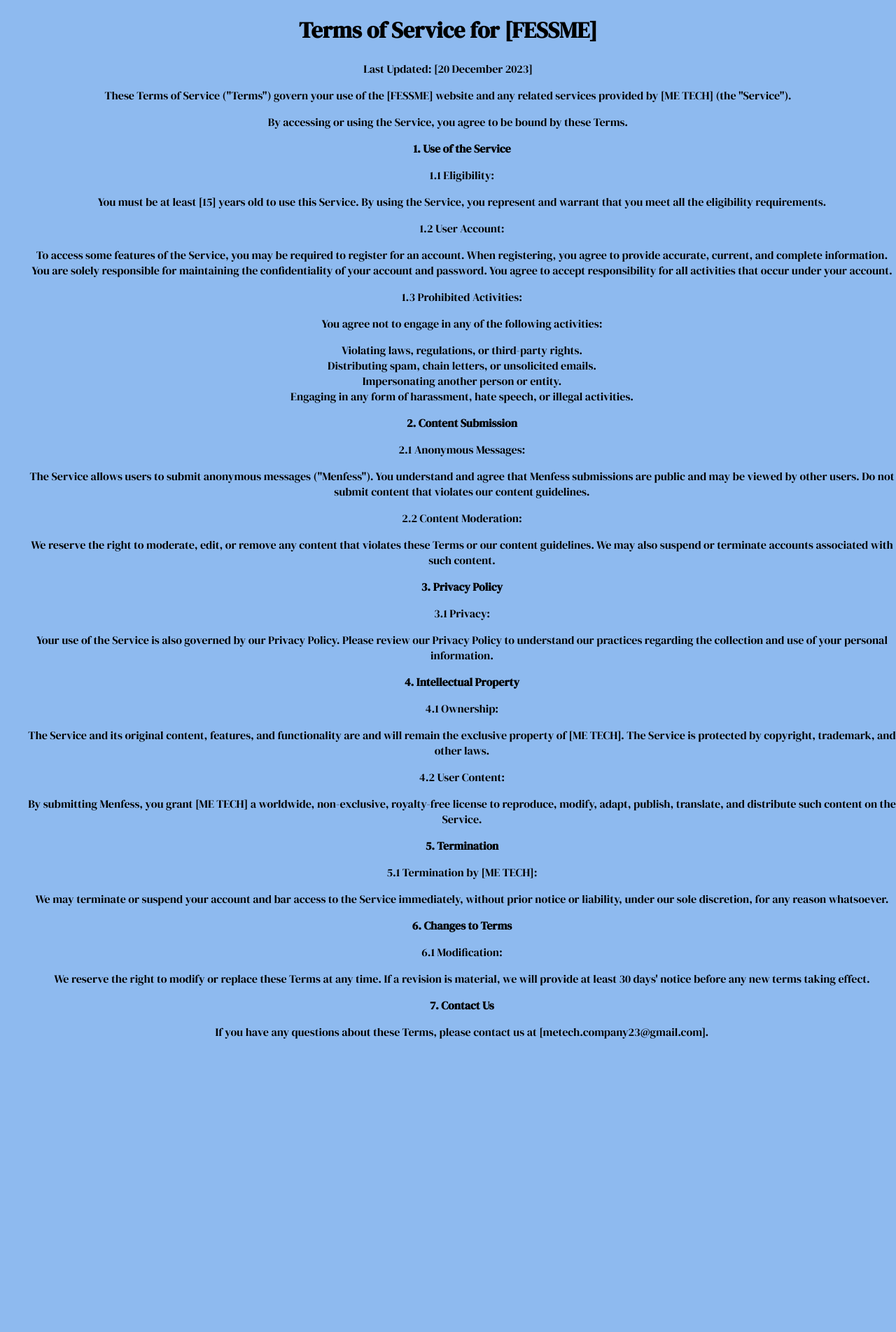
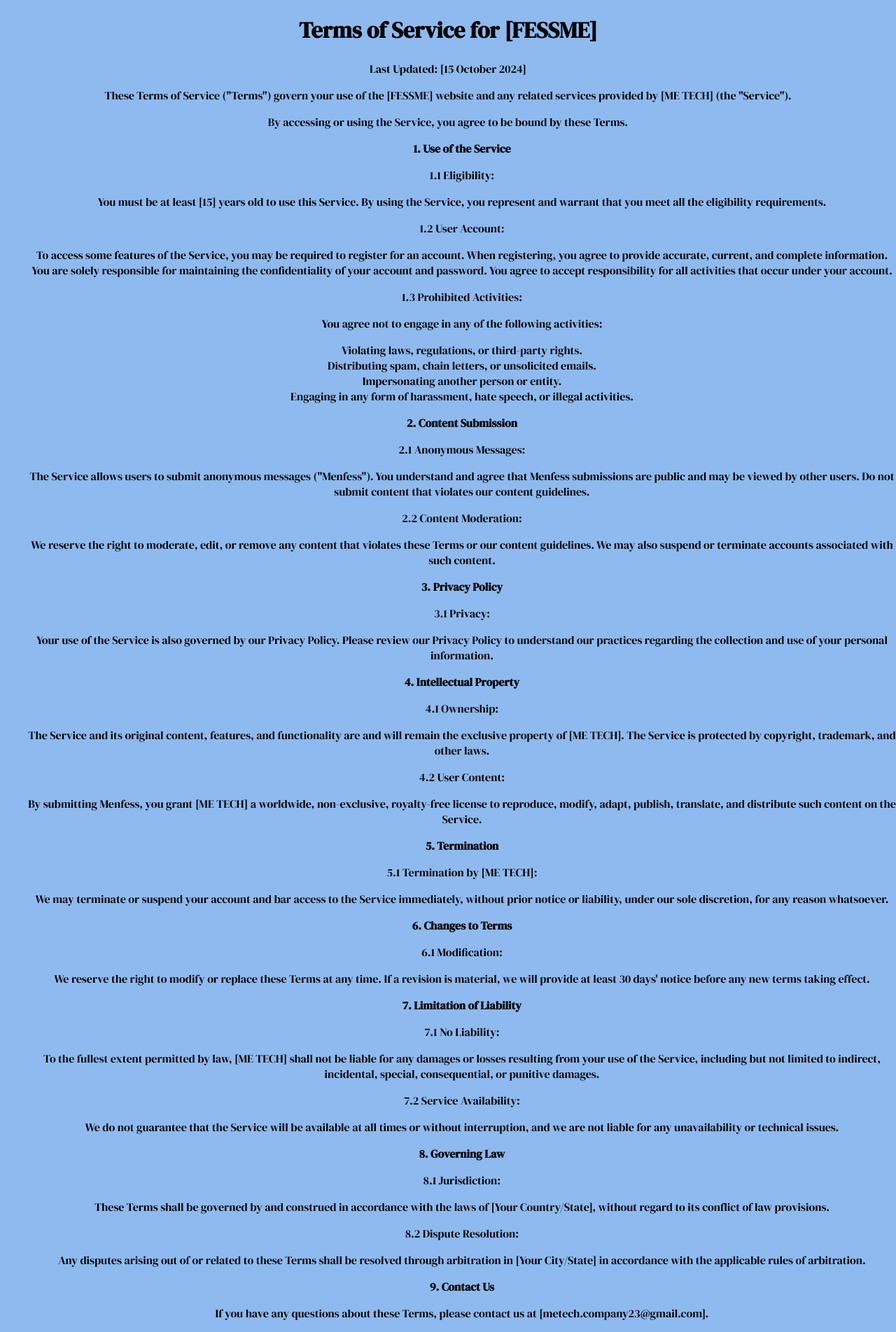
Before and after one commit to haemuucia/fessme, a PHP site: page /tos.php in a window 1280 px wide. Shown: the whole page at 70% size. Before the commit the page ends 1484 px from the top, so only its background shows below. Run offline with PHP 8.4, Linux system fonts and the light colour scheme.

Commit message:
Update tos.php
Adding new Terms of Service, and update the date

```diff
--- a/tos.php
+++ b/tos.php
@@ -40,7 +40,7 @@
 </head>
 <body>
     <h1>Terms of Service for [FESSME]</h1>
-    <p>Last Updated: [20 December 2023]</p>
+    <p>Last Updated: [15 October 2024]</p>
     <p>These Terms of Service ("Terms") govern your use of the [FESSME] website and any related services provided by [ME TECH] (the "Service").</p>
     <p>By accessing or using the Service, you agree to be bound by these Terms.</p>
     <ul>
@@ -85,7 +85,19 @@ Please review our Privacy Policy to understand our practices regarding the colle
 <p><b>6. Changes to Terms</b></p>
 <p>6.1 Modification:</p>
 <p>We reserve the right to modify or replace these Terms at any time. If a revision is material, we will provide at least 30 days' notice before any new terms taking effect.</p>
-<p><b>7. Contact Us</b></p>
-<p>If you have any questions about these Terms, please contact us at [metech.company23@gmail.com].</p>
-</ul>
+        <p><b>7. Limitation of Liability</b></p>
+        <p>7.1 No Liability:</p>
+        <p>To the fullest extent permitted by law, [ME TECH] shall not be liable for any damages or losses resulting from your use of the Service, including but not limited to indirect, incidental, special, consequential, or punitive damages.</p>
+        <p>7.2 Service Availability:</p>
+        <p>We do not guarantee that the Service will be available at all times or without interruption, and we are not liable for any unavailability or technical issues.</p>
+
+        <p><b>8. Governing Law</b></p>
+        <p>8.1 Jurisdiction:</p>
+        <p>These Terms shall be governed by and construed in accordance with the laws of [Your Country/State], without regard to its conflict of law provisions.</p>
+        <p>8.2 Dispute Resolution:</p>
+        <p>Any disputes arising out of or related to these Terms shall be resolved through arbitration in [Your City/State] in accordance with the applicable rules of arbitration.</p>
+
+        <p><b>9. Contact Us</b></p>
+        <p>If you have any questions about these Terms, please contact us at [metech.company23@gmail.com].</p>
+
 </body>
```
